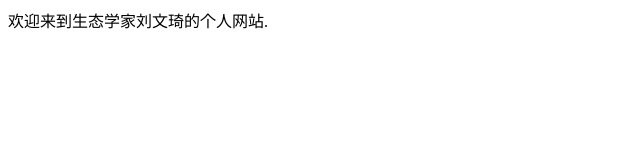
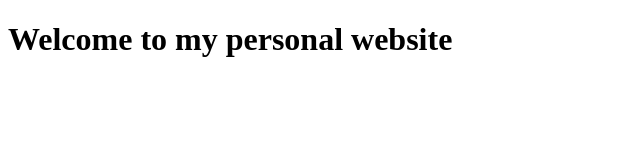
Before and after one commit to Stuck1224/Stuck1224.github.io, a plain HTML site: page index.html in a window 1280 px wide. Shown: the whole page, without its empty margins (0-640 px from the left). Drawn offline with Linux system fonts and the light colour scheme.

Commit message:
Update index.html

```diff
--- a/index.html
+++ b/index.html
@@ -2,9 +2,9 @@
 <html lang="en">
 <head>
 
-    <title>newventure</title>
+    <title>刘文琦的个人网站</title>
 </head>
-<body>
-欢迎来到生态学家刘文琦的个人网站.
+<h1 style="font-size: value;"> Welcome to my personal website </h1>
+
 </body>
 </html>
```
